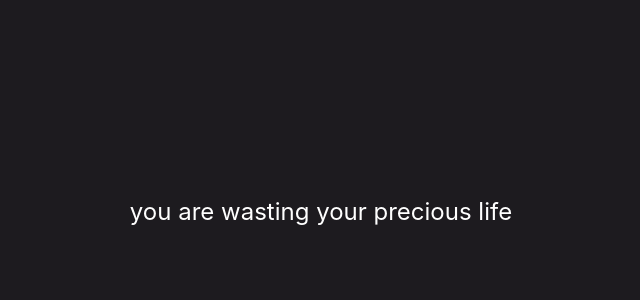
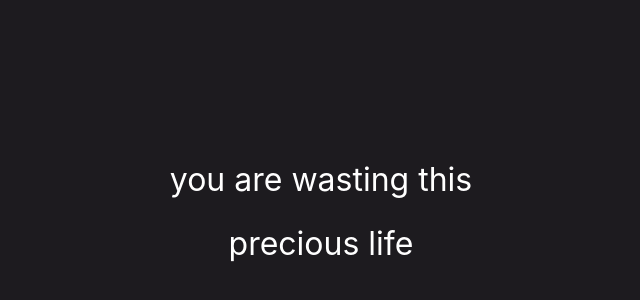
Before and after one commit to flumerical/Leechblock-page, a plain HTML site: page index.html in a window 1280 px wide. Shown: the part 188-488 px from the top of the page, without its empty margins (319-959 px from the left). Drawn offline with Linux system fonts and the light colour scheme.

Commit message:
Update index.html

```diff
--- a/index.html
+++ b/index.html
@@ -32,14 +32,14 @@
     }
 
     p {
-      font-size: 1.5rem;
+      font-size: 2rem;
       font-weight: 400;
-      line-height: 1.5;
+      line-height: 2;
       max-width: 600px;
     }
   </style>
 </head>
 <body>
-  <p>you are wasting your precious life</p>
+  <p>you are wasting this <br> precious life</p>
 </body>
 </html>
```
